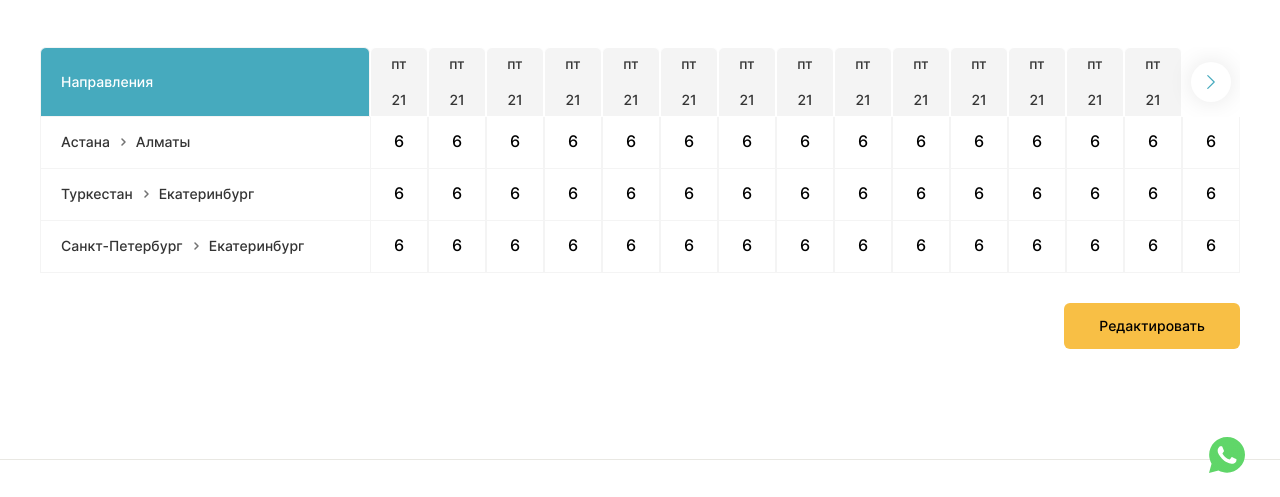
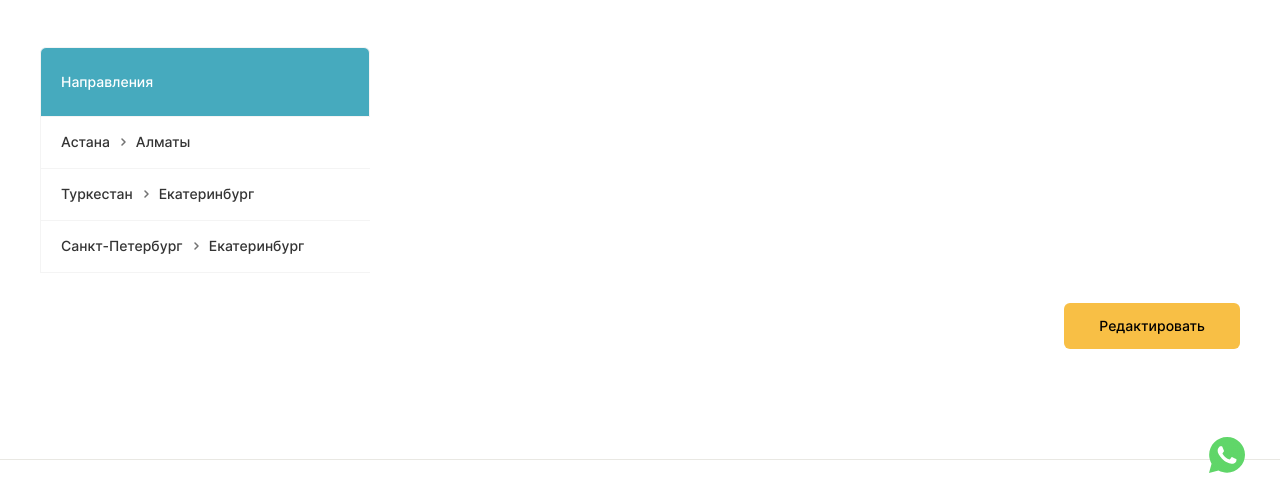
Before and after one commit to Murmavilink/zholda-old, a website: page app/personal-area.html in a window 1280 px wide. Shown: the part 303-800 px from the top of the page. Drawn offline with Linux system fonts and the light colour scheme; files whose address does not match are found by name.

Commit message:
for commented blocks area-info__schedule-days, area-info__schedule-count-wrap

```diff
--- a/app/personal-area.html
+++ b/app/personal-area.html
@@ -206,7 +206,10 @@
                         </div>
                     </div>
                     <div class="area-info__schedule-item">
-                        <div class="area-info__schedule-days">
+
+
+
+                        <!-- <div class="area-info__schedule-days">
                             <div class="area-info__schedule-day">
                                 <span>пт</span>
                                 <span>21</span>
@@ -274,9 +277,8 @@
                                 </div>
 
 
-                        </div>
-
-                        <div class="area-info__schedule-count-wrap">
+                        </div> -->
+                        <!-- <div class="area-info__schedule-count-wrap">
                             <div class="area-info__schedule-count">
                                 6
                             </div>
@@ -412,7 +414,7 @@
                             <div class="area-info__schedule-count">
                                 6
                             </div>
-                        </div>
+                        </div> -->
                     </div>
                 </div>
 
```
